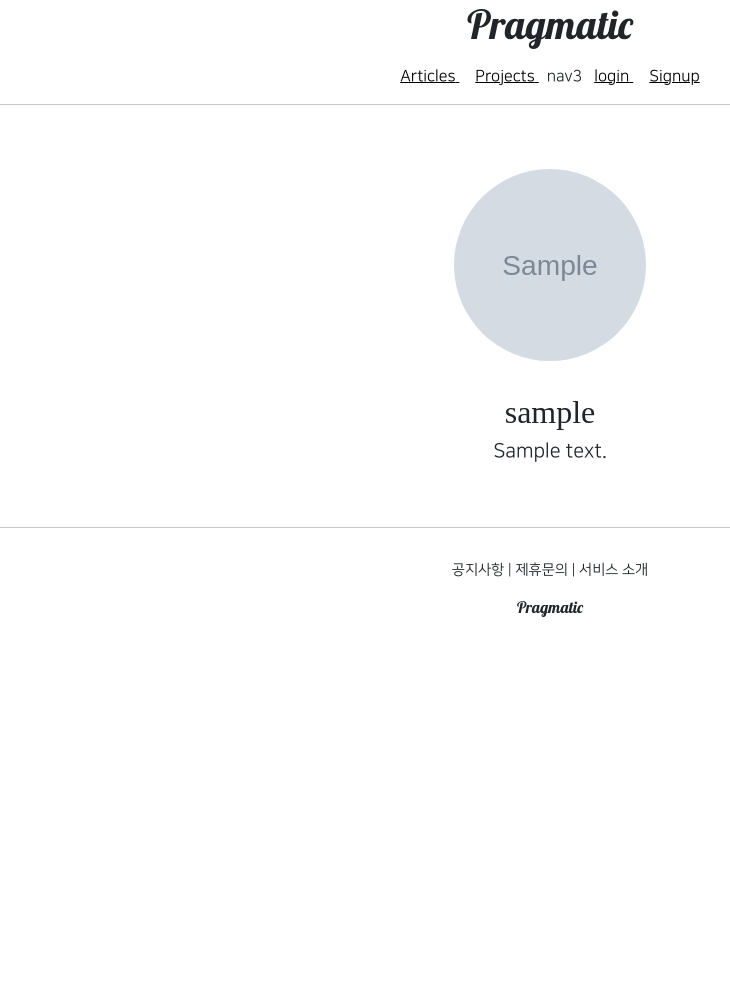
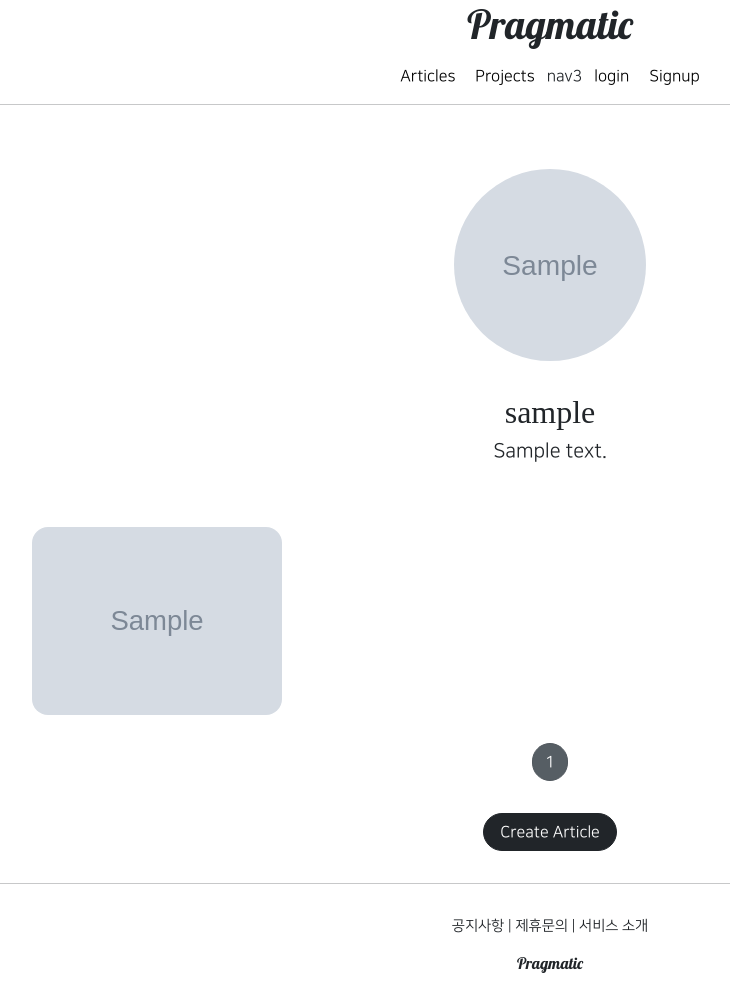
Before and after one commit to heyhyo11/pragmatic, a Django app: page /accounts/detail/1 in a window 1280 px wide. Shown: the whole page, without its empty margins (90-820 px from the left). Before the commit the page ends 617 px from the top, so only its background shows below. Run offline with Django 4.2, Linux system fonts and the light colour scheme; tables that the repository leaves empty hold one stand-in row (values such as "Sample post"); grey boxes marked "Sample" are stand-in pictures; parts of the project's set-up code (start-up, migrations or seed data) failed here and were passed over; some libraries are stand-ins or nearby versions; some web fonts are replaced.

Commit message:
django course 41 commit

```diff
--- a/accountapp/templates/accountapp/detail.html
+++ b/accountapp/templates/accountapp/detail.html
@@ -47,6 +47,11 @@
             </a>
             {% endif %}
         </div>
+
+        <div>
+            {% include 'snippets/list_fragment.html' with article_list=object_list %}
+        </div>
+
     </div>
 
 {% endblock %}
--- a/accountapp/views.py
+++ b/accountapp/views.py
@@ -6,11 +6,12 @@ from django.shortcuts import render
 from django.urls import reverse, reverse_lazy
 from django.utils.decorators import method_decorator
 from django.views.generic import CreateView, DetailView, UpdateView, DeleteView
+from django.views.generic.list import MultipleObjectMixin
 
 from accountapp.decorators import account_ownership_required
 from accountapp.forms import AccountUpdateForm
 from accountapp.models import HelloWorld
-
+from articleapp.models import Article
 
 has_ownership = [account_ownership_required, login_required]
 
@@ -33,10 +34,16 @@ class AccountCreateView(CreateView):
     success_url = reverse_lazy('accountapp:hello_world')
     template_name = 'accountapp/create.html'
 
-class AccountDetailView(DetailView):
+class AccountDetailView(DetailView, MultipleObjectMixin):
     model = User
     context_object_name = 'target_user'
     template_name = 'accountapp/detail.html'
+
+    paginate_by = 25
+
+    def get_context_data(self, **kwargs):
+        object_list = Article.objects.filter(writer=self.get_object())
+        return super(AccountDetailView, self).get_context_data(object_list=object_list, **kwargs)
 
 @method_decorator(has_ownership, 'get')
 @method_decorator(has_ownership, 'post')
--- a/articleapp/forms.py
+++ b/articleapp/forms.py
@@ -6,4 +6,4 @@ from articleapp.models import Article
 class ArticleCreationForm(ModelForm):
     class Meta:
         model = Article
-        fields = ['title', 'image', 'content']
+        fields = ['title', 'image', 'project', 'content']
--- a/articleapp/models.py
+++ b/articleapp/models.py
@@ -2,11 +2,11 @@ from django.contrib.auth.models import User
 from django.db import models
 
 # Create your models here.
-# from projectapp.models import Project
+from projectapp.models import Project
 
 class Article(models.Model):
     writer = models.ForeignKey(User, on_delete=models.SET_NULL, related_name='article', null=True)
-    # project = models.ForeignKey(Project, on_delete=models.SET_NULL, related_name='article', null=True)
+    project = models.ForeignKey(Project, on_delete=models.SET_NULL, related_name='article', null=True)
 
     title = models.CharField(max_length=200, null=True)
     image = models.ImageField(upload_to='article/', null=False)
--- a/projectapp/templates/projectapp/detail.html
+++ b/projectapp/templates/projectapp/detail.html
@@ -3,7 +3,6 @@
 {% block content %}
     <div>
         <div style="text-align:center; max-width: 700px; margin: 4rem auto;">
-
             <img style="width: 12rem; height: 12rem; border-radius: 20rem; margin: 2rem 0; object-fit: cover;"
                     src="{{ target_project.image.url }}" alt="">
             <h2 style="font-family: 'NanumSquareB'">
@@ -12,8 +11,13 @@
             <h5 style="margin-bottom: 3rem;">
                 {{ target_project.description }}
             </h5>
+        </div>
 
+        <div>
+            {% include 'snippets/list_fragment.html' with article_list=object_list %}
         </div>
+
+
     </div>
 
 {% endblock %}
--- a/projectapp/templates/projectapp/list.html
+++ b/projectapp/templates/projectapp/list.html
@@ -31,7 +31,7 @@
 
 </style>
 
-    {% if article_list %}
+    {% if project_list %}
         <div class="container">
             {% for project in project_list %}
             <a href="{% url 'projectapp:detail' pk=project.pk %}">
@@ -42,7 +42,7 @@
         <script src="{% static 'js/magicgrid.js' %}"></script>
     {% else %}
         <div style="text-align:center;">
-        <h1>No Articles YET!</h1>
+            <h1>No Projects YET!</h1>
         </div>
     {% endif %}
 
--- a/projectapp/urls.py
+++ b/projectapp/urls.py
@@ -1,11 +1,12 @@
 from django.urls import path
 
-from profileapp.views import ProfileCreateView, ProfileUpdateView
+from projectapp.views import ProjectListView, ProjectDetailView, ProjectCreateView
 
 app_name = 'projectapp'
+
 
 urlpatterns = [
     path('list/', ProjectListView.as_view(), name='list'),
     path('create/', ProjectCreateView.as_view(), name='create'),
-    path('detail/<int:pk>', ProjectCreateView.as_view(), name='detail'),
+    path('detail/<int:pk>', ProjectDetailView.as_view(), name='detail'),
 ]
--- a/static/base.css
+++ b/static/base.css
@@ -24,6 +24,7 @@
 
 a {
     color: black;
+    text-decoration: none;
 }
 
 a:hover {
--- /dev/null
+++ b/templates/snippets/list_fragment.html
@@ -0,0 +1,49 @@
+{% load static %}
+    <style>
+
+        .container {
+          padding: 0;
+          margin: 0, auto;
+        }
+
+        .container a {
+          width: 45%;
+          max-width: 250px;
+        }
+
+        .container div {
+          display: flex;
+          justify-content: center;
+          align-items: center;
+          border-radius: 1rem;
+        }
+
+        .container img {
+            width: 100%;
+            border-radius: 1rem;
+        }
+
+    </style>
+
+    {% if article_list %}
+        <div class="container">
+            {% for article in article_list %}
+            <a href="{% url 'articleapp:detail' pk=article.pk %}">
+                {% include 'snippets/card.html' with article=article %}
+            </a>
+            {% endfor %}
+        </div>
+        <script src="{% static 'js/magicgrid.js' %}"></script>
+    {% else %}
+    <div style="text-align:center;">
+        <h1>No Articles YET!</h1>
+    </div>
+    {% endif %}
+
+    {% include 'snippets/pagination.html' with page_obj=page_obj %}
+
+    <div style="text-align: center;">
+        <a href="{% url 'articleapp:create' %}" class="btn btn-dark rounded-pill mt-3 mb-3 px-3">
+            Create Article
+        </a>
+    </div>
```
Also changed, not shown: projectapp/views.py (+10 -2 lines), articleapp/migrations/0002_article_project.py (added), projectapp/migrations/0001_initial.py (added). Lines whose indentation alone changed are shown as unchanged.
